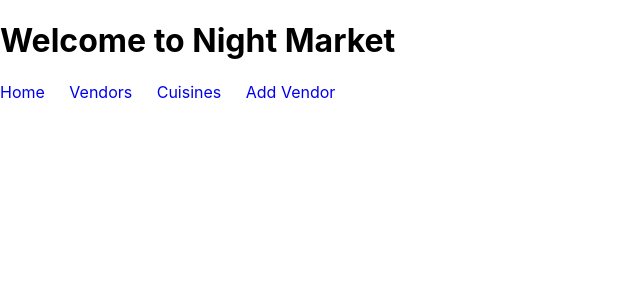
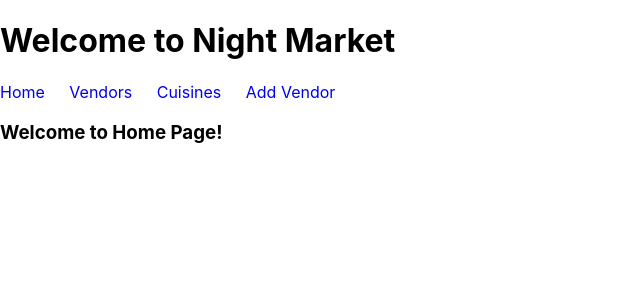
Before and after one commit to ttuannguyen/phase-3-frontend, a React (Create React App) app: page / in a window 1280 px wide. Shown: the top 300 px of the page, without its empty margins (0-640 px from the left). Built offline with nearby package versions, Linux system fonts and the light colour scheme; no server answers.

Commit message:
add a Home component and assign a route

```diff
--- a/src/App.js
+++ b/src/App.js
@@ -7,6 +7,7 @@ import Cuisines from './components/Cuisines';
 import Vendors from './components/Vendors';
 import Vendor from './components/Vendor';
 import Form from './components/Form';
+import Home from './components/Home';
 
 const App = () => {
 
@@ -49,6 +50,7 @@ const App = () => {
         <Route exact path="/vendors/new" element={ <Form addVendor={addVendor} />}/>
         <Route exact path="/vendors" element={ <Vendors vendors={vendors} deleteVendor={deleteVendor} />} />
         <Route exact path="/cuisines" element={ <Cuisines cuisines={cuisines} />} />
+        <Route exact path="/" element={ <Home />} />
       </Routes>
     </Router>
 
--- /dev/null
+++ b/src/components/Home.js
@@ -0,0 +1,13 @@
+import React from 'react'
+
+const Home = () => {
+  return (
+    <div>
+        <h3>
+            Welcome to Home Page!
+        </h3>
+    </div>
+  )
+}
+
+export default Home
```
